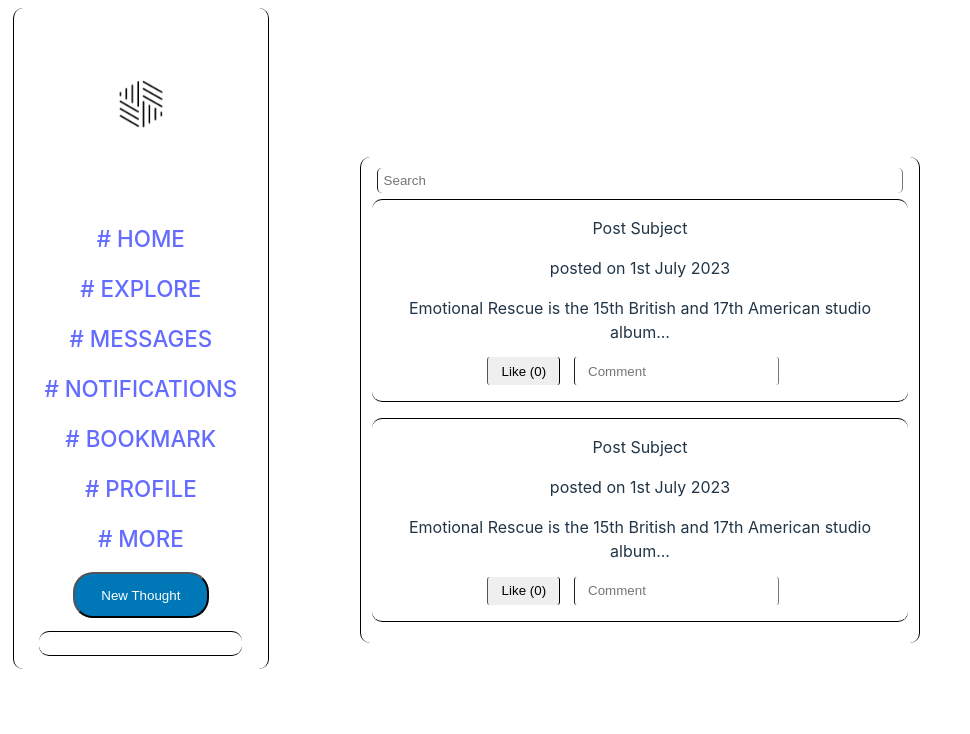
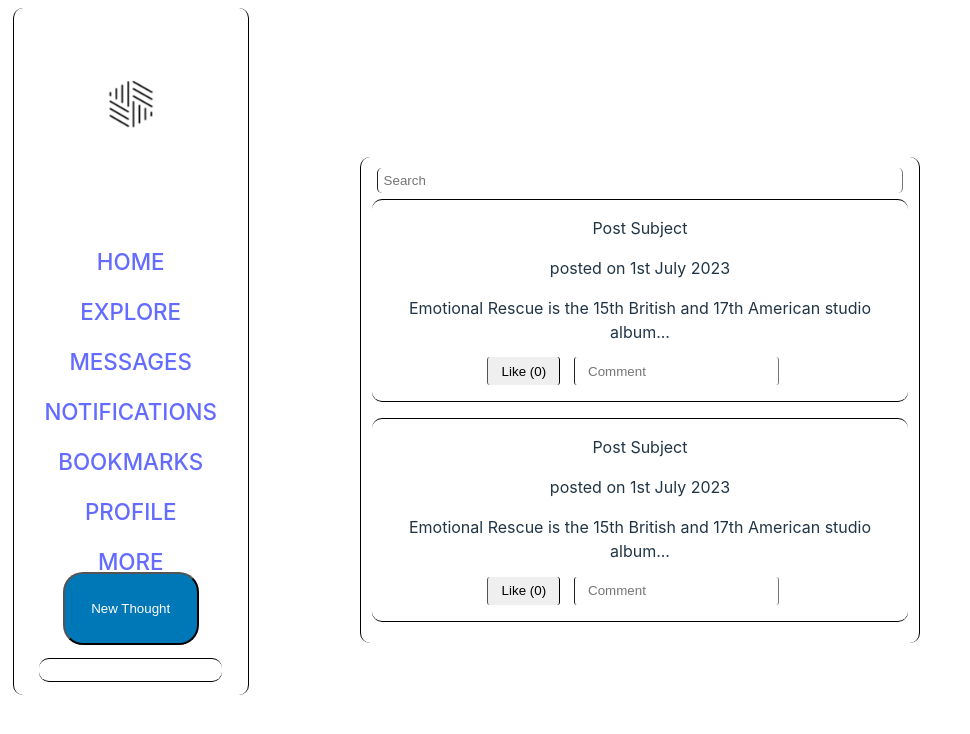
Before and after one commit to dark-king-001/Server, a React (Vite) app in the folder Frontend/: page /explore in a window 1280 px wide. Shown: the top 734 px of the page, without its empty margins (0-970 px from the left). Built offline with nearby package versions, Linux system fonts and the light colour scheme.

Commit message:
changed icons

```diff
--- a/Frontend/src/components/header.jsx
+++ b/Frontend/src/components/header.jsx
@@ -13,16 +13,16 @@ export default function header() {
             />
         </a>
         <section id="navbar" className="navbar">
-            <Link to="/"># HOME</Link>
-            <Link to="/explore"># EXPLORE</Link>
-            <Link to="/messages"># MESSAGES</Link>
-            <Link to="/notifications"># NOTIFICATIONS</Link>
-            <Link to="/bookmarks"># BOOKMARK</Link>
-            <Link to="/profile"># PROFILE</Link>
-            <Link to="/more"># MORE</Link>
+            <Link to="/"> <pi className="icon">#</pi><p>HOME</p></Link>
+            <Link to="/explore"><pi className="icon">#</pi><p>EXPLORE</p></Link>
+            <Link to="/messages"><pi className="icon">#</pi><p>MESSAGES</p></Link>
+            <Link to="/notifications"><pi className="icon">#</pi><p>NOTIFICATIONS</p></Link>
+            <Link to="/bookmarks"><pi className="icon">#</pi><p>BOOKMARKS</p></Link>
+            <Link to="/profile"><pi className="icon">#</pi><p>PROFILE</p></Link>
+            <Link to="/more"><pi className="icon">#</pi><p>MORE</p></Link>
         </section>
         <div className="newpost">
-            <button>New Thought</button>
+            <button><p>New Thought</p></button>
         </div>
         <div className="user">
         </div>
```
